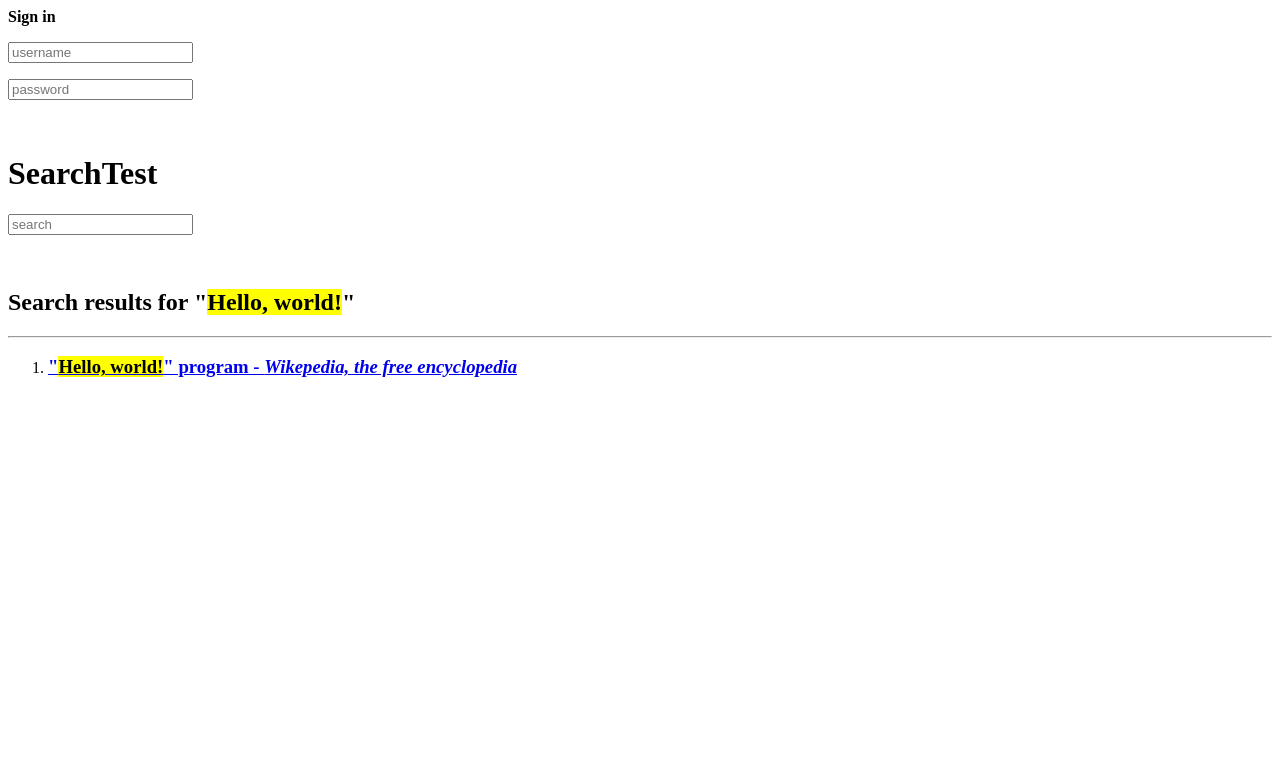
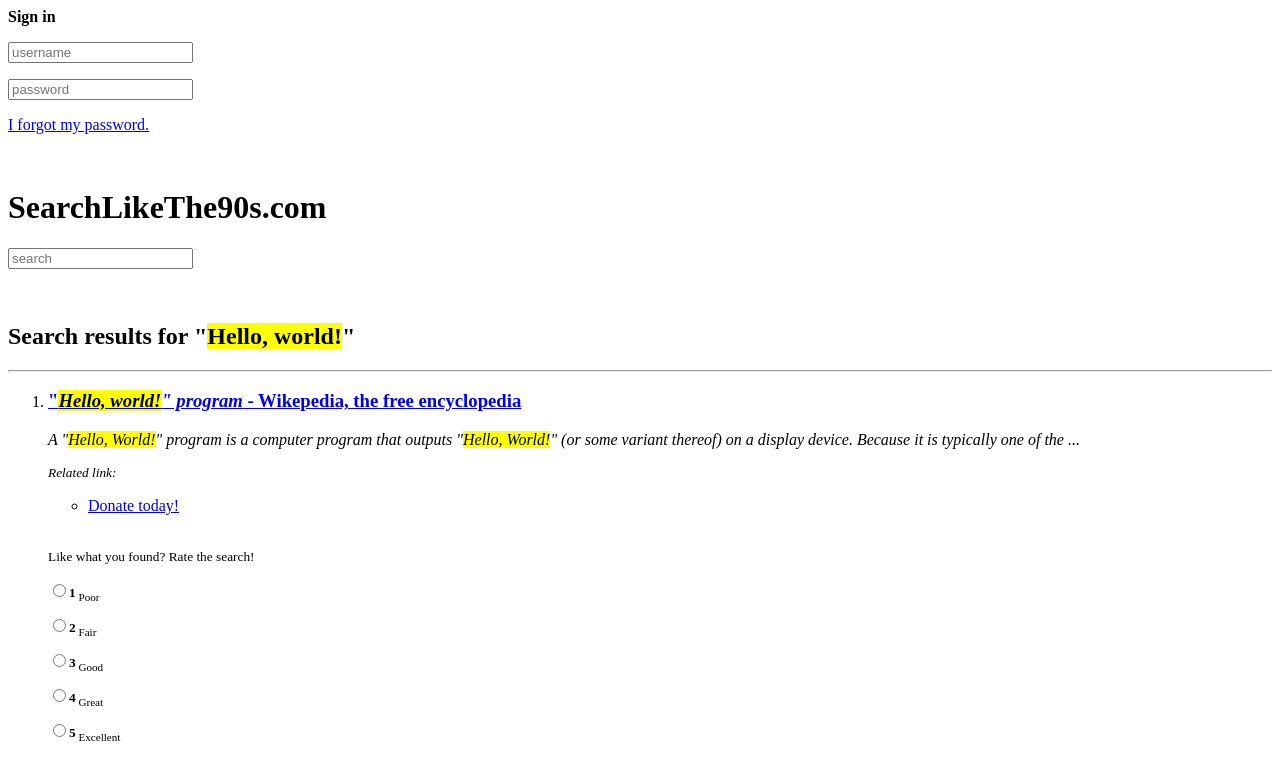
Before and after one commit to simonekurtz/simonekurtz.github.io, a plain HTML site: page 1ASGN_HelloWorld/HelloWorld.html in a window 1280 px wide. Drawn offline with Linux system fonts and the light colour scheme.

Commit message:
update hello world 1/25 4:42

```diff
--- a/1ASGN_HelloWorld/HelloWorld.html
+++ b/1ASGN_HelloWorld/HelloWorld.html
@@ -6,17 +6,36 @@
         <p><strong>Sign in</strong></p>
         <p><input type= "text" placeholder="username"></p>
         <p><input type= "text" placeholder="password"></p>
+            <a href="1ASGN_HelloWorld/RelativeLink.html">I forgot my password.</a><small></small></p>
+
         <br>
-        <h1>SearchTest</h1>
-        <p><input type= "text" placeholder="search"></p>
+
+        <h1>SearchLikeThe90s.com</h1>
+            <p><input type= "text" placeholder="search"></p>
+
         <br>
+
         <h2>Search results for "<mark>Hello, world!</mark>"</h2>
+
         <hr>
 
         <ol>
           <li>
-              <h3><a href="http://en.wikipedia.org/wiki/%22Hello,_world!%22_program">"<mark>Hello, world!</mark>" program - <em>Wikepedia, the free encyclopedia</em></a></h3>
+              <h3><a href="http://en.wikipedia.org/wiki/%22Hello,_world!%22_program">"<em><mark>Hello, world!</mark>" program</em> - Wikepedia, the free encyclopedia</a></h3>
+              <p><em>A "<mark>Hello, World!</mark>" program is a computer program that outputs "<mark>Hello, World!</mark>" (or some variant thereof) on a display device. Because it is typically one of the ...</em></p>
+              <p><em><small>Related link:</small></em></p>
+              <ul>
+                  <li><a href="https://donate.wikimedia.org/w/index.php?title=Special:FundraiserLandingPage&country=US&uselang=en&utm_medium=sidebar&utm_source=donate&utm_campaign=C13_wikimediafoundation.org">Donate today!</a></li>
+              </ul>
 
+              <br>
+
+              <p><small>Like what you found? Rate the search!</search></p>
+              <p><input type= "radio"><strong>1</strong><sub> Poor</sub></p>
+              <p><input type= "radio"><strong>2</strong><sub> Fair</sub></p>
+              <p><input type= "radio"><strong>3</strong><sub> Good</sub></p>
+              <p><input type= "radio"><strong>4</strong><sub> Great</sub></p>
+              <p><input type= "radio"><strong>5</strong><sub> Excellent</sub></p>
           </li>
 
 
```
Also changed, not shown: 1ASGN_HelloWorld/RelativeLink.html (added, +11 -0 lines), .c9/metadata/preview-/1ASGN_HelloWorld/HelloWorld.html (added), .c9/metadata/workspace/1ASGN_HelloWorld/HelloWorld.html, .c9/metadata/workspace/1ASGN_HelloWorld/RelativeLink.html (added), .c9/metadata/workspace/1CLASS/CLASSpage1.html, 2 other files.
